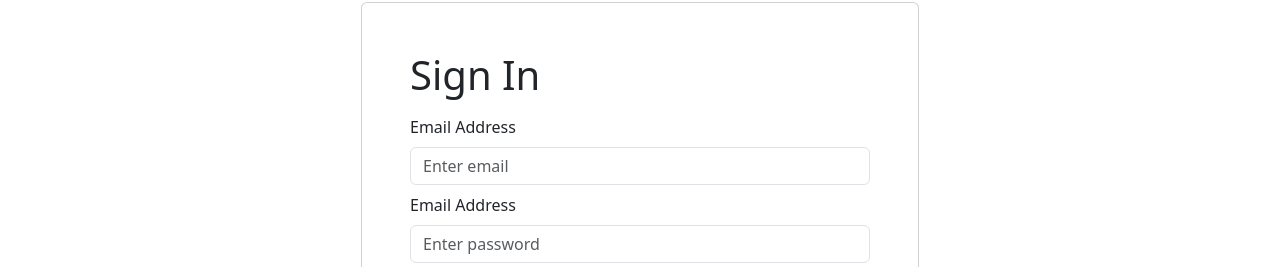
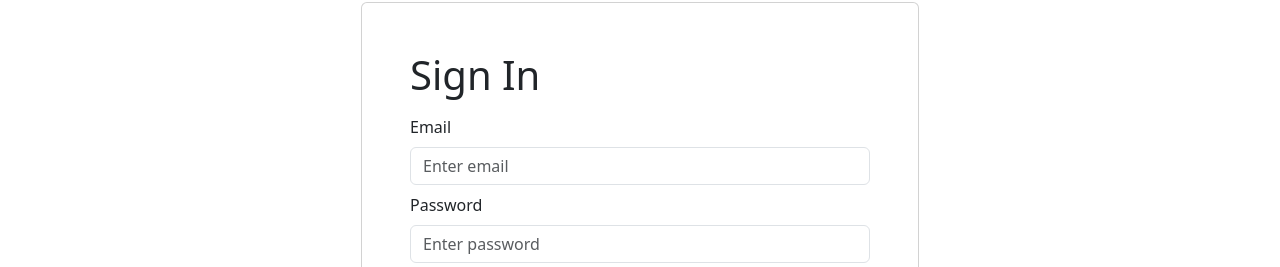
Before and after one commit to MohamedHNoor/MERN-stack-authentication, a React (Vite) app in the folder frontend/: page /login in a window 1280 px wide. Shown: the part 102-369 px from the top of the page. Built offline with nearby package versions, Linux system fonts and the light colour scheme.

Commit message:
add login functionality

```diff
--- a/frontend/src/App.jsx
+++ b/frontend/src/App.jsx
@@ -1,8 +1,9 @@
 import React from 'react';
 import Header from './components/Header';
 import { Container } from 'react-bootstrap';
+import { Outlet } from 'react-router-dom';
 import { ToastContainer } from 'react-toastify';
-import { Outlet } from 'react-router-dom';
+import 'react-toastify/dist/ReactToastify.css';
 
 const App = () => {
   return (
--- a/frontend/src/screens/LoginScreen.jsx
+++ b/frontend/src/screens/LoginScreen.jsx
@@ -1,15 +1,39 @@
-import React, { useState } from 'react';
-import { Link } from 'react-router-dom';
+import React, { useState, useEffect } from 'react';
+import { Link, useNavigate } from 'react-router-dom';
 import { Row, Col, Form, Button } from 'react-bootstrap';
+import { useDispatch, useSelector } from 'react-redux';
 import FormContainer from '../components/FormContainer';
+import { useLoginMutation } from '../slices/usersApiSlice';
+import { setCredentials } from '../slices/AuthSlice';
+import { toast } from 'react-toastify';
 
 const LoginScreen = () => {
   const [email, setEmail] = useState('');
   const [password, setPassword] = useState('');
 
+  const navigate = useNavigate();
+  const dispatch = useDispatch();
+
+  const [login, { isLoading }] = useLoginMutation();
+
+  const { useInfo } = useSelector((state) => state.auth);
+
+  useEffect(() => {
+    if (useInfo) {
+      navigate('/');
+    }
+  }, [navigate, useInfo]);
+
   const submitHandler = async (e) => {
     e.preventDefault();
-    console.log('submitted');
+    try {
+      const res = await login({ email, password }).unwrap();
+      dispatch(setCredentials({ ...res }));
+      navigate('/');
+      toast.success(`Welcome back ${res.name}!`);
+    } catch (err) {
+      toast.error(err?.data?.message || err.error);
+    }
   };
 
   return (
@@ -18,7 +42,7 @@ const LoginScreen = () => {
       <Form onSubmit={submitHandler}>
         {/* email */}
         <Form.Group className='my-2' controlId='email'>
-          <Form.Label>Email Address</Form.Label>
+          <Form.Label>Email</Form.Label>
           <Form.Control
             type='email'
             placeholder='Enter email'
@@ -28,7 +52,7 @@ const LoginScreen = () => {
         </Form.Group>
         {/* password */}
         <Form.Group className='my-2' controlId='password'>
-          <Form.Label>Email Address</Form.Label>
+          <Form.Label>Password</Form.Label>
           <Form.Control
             type='password'
             placeholder='Enter password'
--- a/frontend/src/screens/RegisterScreen.jsx
+++ b/frontend/src/screens/RegisterScreen.jsx
@@ -30,7 +30,7 @@ const RegisterScreen = () => {
         </Form.Group>
         {/* email */}
         <Form.Group className='my-2' controlId='email'>
-          <Form.Label>Email Address</Form.Label>
+          <Form.Label>Email</Form.Label>
           <Form.Control
             type='email'
             placeholder='Enter email'
@@ -40,7 +40,7 @@ const RegisterScreen = () => {
         </Form.Group>
         {/* password */}
         <Form.Group className='my-2' controlId='password'>
-          <Form.Label>Email Address</Form.Label>
+          <Form.Label>Password</Form.Label>
           <Form.Control
             type='password'
             placeholder='Enter password'
--- /dev/null
+++ b/frontend/src/slices/usersApiSlice.js
@@ -0,0 +1,16 @@
+import { apiSlice } from './apiSlice';
+const USERS_URL = '/api/users';
+
+export const userApiSlice = apiSlice.injectEndpoints({
+  endpoints: (builder) => ({
+    login: builder.mutation({
+      query: (data) => ({
+        url: `${USERS_URL}/auth`,
+        method: 'POST',
+        body: data,
+      }),
+    }),
+  }),
+});
+
+export const { useLoginMutation } = userApiSlice;
```
